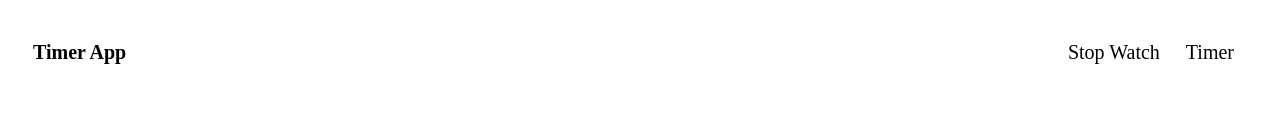
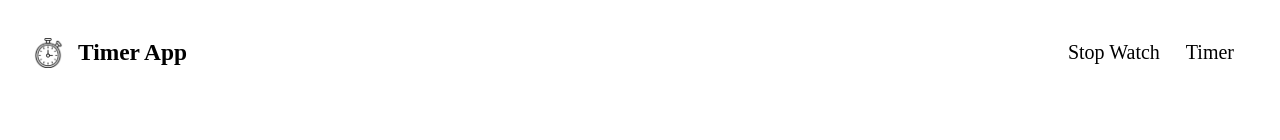
Before and after one commit to Drew-Andersen/Timer-App, a plain HTML site: page index.html in a window 1280 px wide. Shown: the top 140 px of the page. Drawn offline with nearby package versions, Linux system fonts and the light colour scheme.

Commit message:
Added a logo and title

```diff
--- a/index.html
+++ b/index.html
@@ -3,16 +3,20 @@
   <head>
     <meta charset="UTF-8" />
     <meta name="viewport" content="width=device-width, initial-scale=1.0" />
+    <link rel="icon" type="image/svg+xml" href="./icon.png" />
     <link
       href="https://fonts.googleapis.com/css2?family=Orbitron:wght@500&display=swap"
       rel="stylesheet"
     />
     <link rel="stylesheet" href="./styles.css" />
-    <title>Document</title>
+    <title>Timer App</title>
   </head>
   <body>
     <header>
-      <h4>Timer App</h4>
+      <div class="icon-div">
+        <img class="logo" src="./icon.png" alt="Logo">
+        <h3>Timer App</h3>
+      </div>
       <nav id="navbar">
         <ul class="nav-ul">
           <li class="nav-item"><a class="nav-item-link" href="/">Stop Watch</a></li>
--- a/styles.css
+++ b/styles.css
@@ -6,6 +6,17 @@ header {
     font-size: 20px;
     color: black;
     margin: 0px 25px;
+}
+
+.icon-div {
+    display: flex;
+    justify-content: center;
+    align-items: center;
+}
+
+.logo {
+    height: 30px;
+    margin-right: 15px;
 }
 
 .nav-ul {
```
Also changed, not shown: timer.html (+6 -2 lines), icon.png (added), 1 other file.
